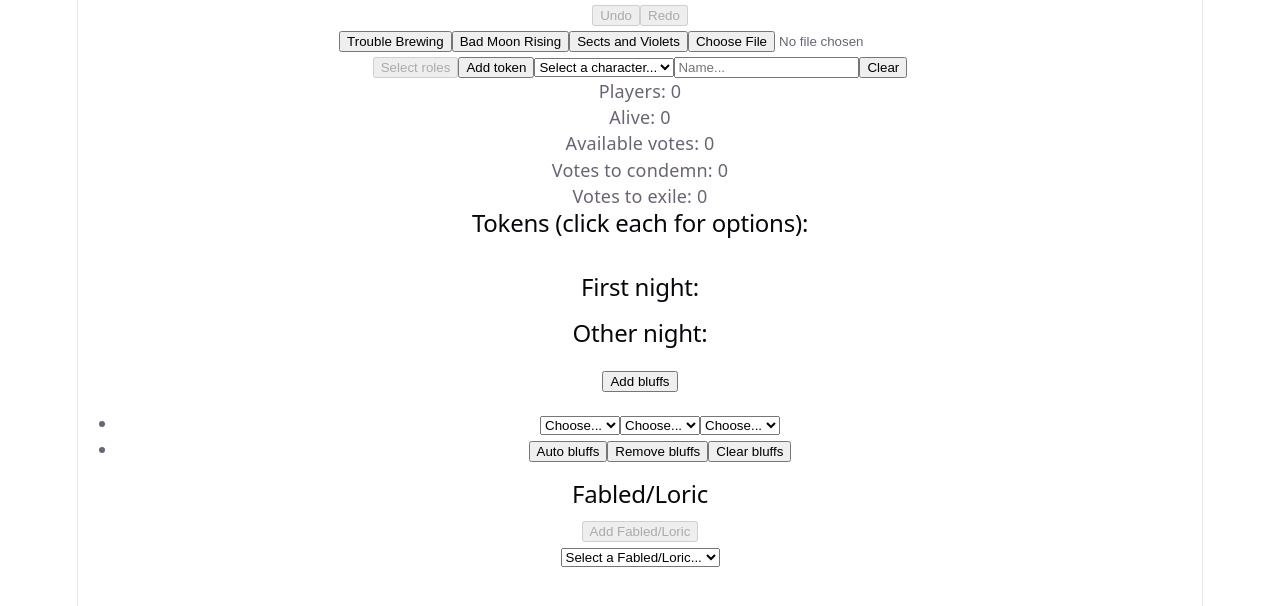
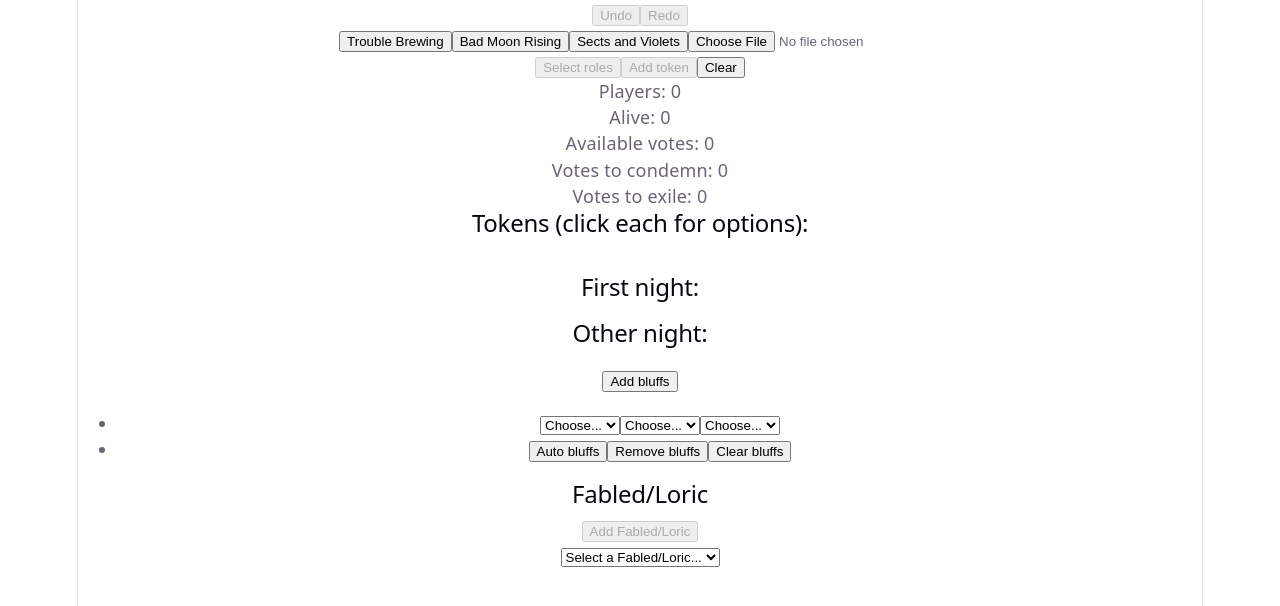
Before and after one commit to jam3sUW/botcapp, a React (Vite) app: page / in a window 1280 px wide. Shown: the top 606 px of the page. Built offline with nearby package versions, Linux system fonts and the light colour scheme.

Commit message:
Add 'add token' popup

```diff
--- a/src/InteractiveGrimoire.tsx
+++ b/src/InteractiveGrimoire.tsx
@@ -8,6 +8,7 @@ import PlayerToken from "./PlayerToken";
 import { getInPlayJinxes } from "./Jinxes";
 import "./InteractiveGrimoire.css"
 import CharacterSetup from "./CharacterSetup";
+import TokenAdder from "./TokenAdder";
 
 function InteractiveGrimoire() {
     const [{ present: state, past, future }, dispatch] = useReducer(historyReducer, { past: [], present: generateInitialGrimState(), future: []})
@@ -24,18 +25,9 @@ function InteractiveGrimoire() {
 
             <ScriptLoader dispatch={dispatch}/>
 
-            <CharacterSetup dispatch={dispatch} state={state}></CharacterSetup>
+            <CharacterSetup dispatch={dispatch} state={state}/>
 
-            <button onClick={() => dispatch({ type: "addToken", id: crypto.randomUUID(), characterId: chosenChar, name: chosenName })}>Add token</button>
-            <select value={chosenChar} onChange={(e) => setChosenChar(e.target.value)}>
-                <option value="" disabled>Select a character...</option>
-                {state.script.characterIds.map(id => getCharacter(id)).filter((character): character is Character => character != undefined && character.characterType != "fabled" && character.characterType != "loric").map(character =>
-                    <option key={character.id} value={character.id}>
-                        {character.name}
-                    </option>
-                )}
-            </select>
-            <input type="text" placeholder="Name..." value={chosenName} onChange={(e) => setChosenName(e.target.value)}/>
+            <TokenAdder dispatch={dispatch} state={state}/>
 
             <button onClick={() => dispatch({ type: "clear"})}>Clear</button>
 
--- /dev/null
+++ b/src/TokenAdder.tsx
@@ -0,0 +1,28 @@
+import { useState } from "react";
+import type { GrimAction, GrimState } from "./Grimoire";
+import Modal from "./Modal";
+import TokenGrid from "./TokenGrid";
+import type { CharacterType } from "./Characters";
+import { getScriptCharacterTypes } from "./Scripts";
+
+export default function TokenAdder({ dispatch, state } : { dispatch: React.Dispatch<GrimAction>, state: GrimState }) {
+    const [open, setOpen] = useState(false)
+    const [chosenType, setType] = useState<CharacterType>("townsfolk")
+    const characterIdsByType = getScriptCharacterTypes(state.script)
+    const ids = characterIdsByType[chosenType]
+
+    return (
+        <>
+            <button disabled={state.script.name === "No Script"} onClick={() => { setType("townsfolk"); setOpen(true) }}>Add token</button>
+            <Modal className="character-setup-modal" onClose={() => setOpen(false)} open={open}>
+                <TokenGrid ids={ids} onClickId={id => { dispatch({ type: "addToken", characterId: id, id: crypto.randomUUID() }); setOpen(false) }}/>
+                <div>
+                    <button onClick={() => setType("townsfolk")}>Townsfolk</button>
+                    <button onClick={() => setType("outsider")}>Outsiders</button>
+                    <button onClick={() => setType("minion")}>Minions</button>
+                    <button onClick={() => setType("demon")}>Demons</button>
+                </div>
+            </Modal>
+        </>
+    )
+}
```
